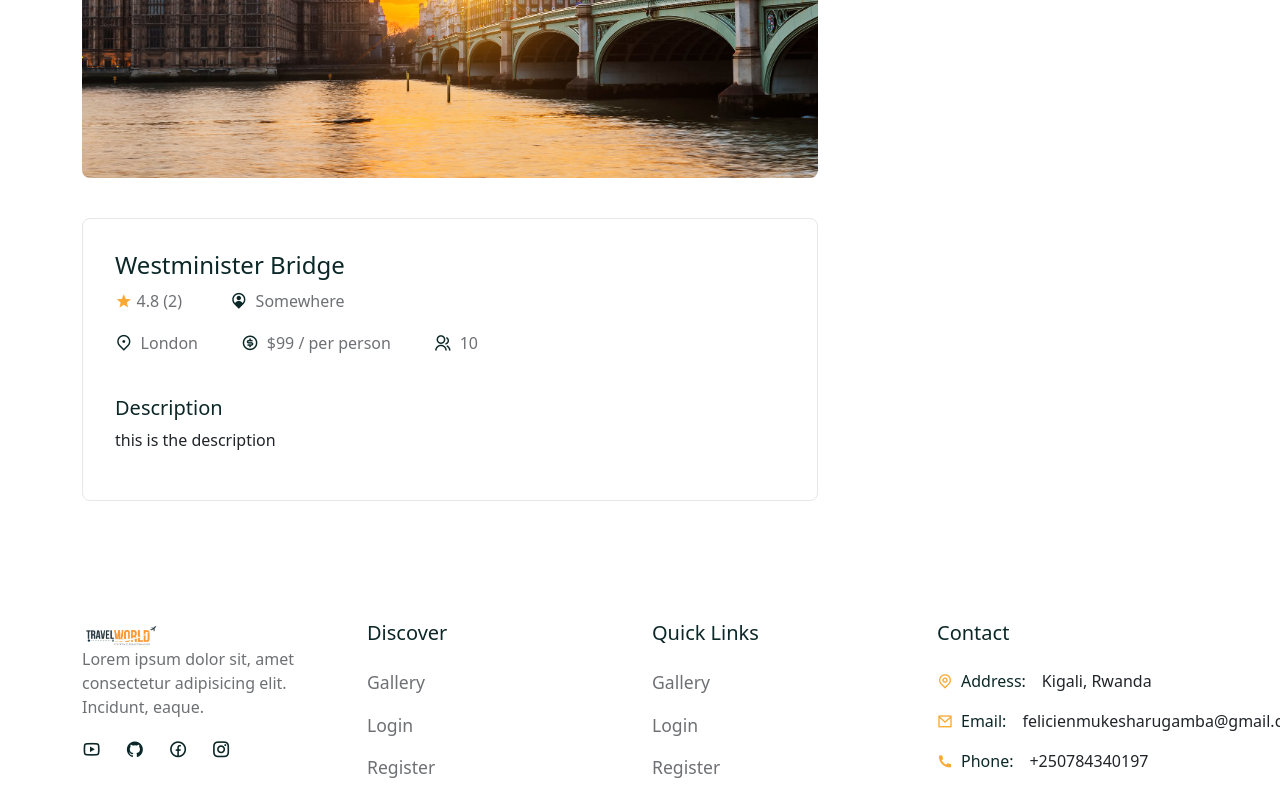
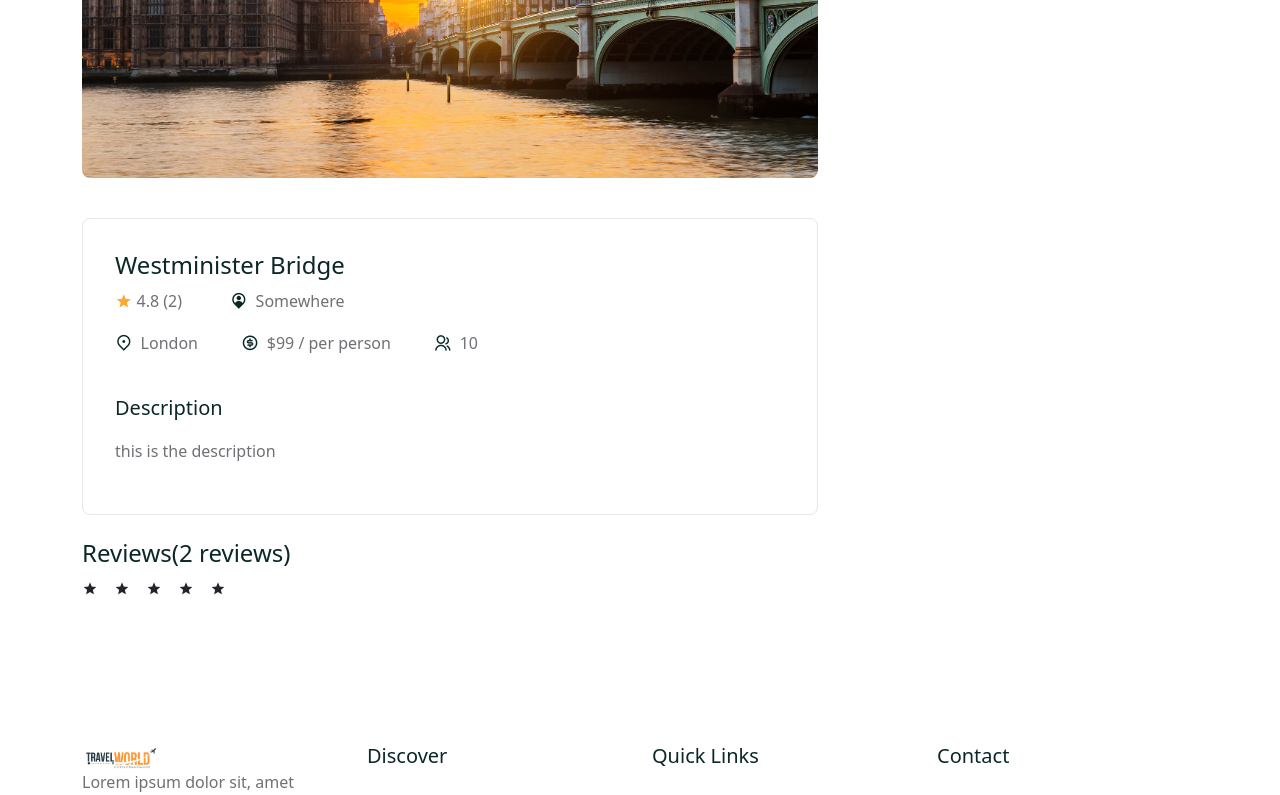
Before and after one commit to Felicien1992/Tour-full-project, a React (Create React App) app in the folder frontend/: page /tours/01 in a window 1280 px wide. Shown: the part 443-1238 px from the top of the page. Built offline with nearby package versions, Linux system fonts and the light colour scheme; a web font is replaced by a local one.

Commit message:
add form

```diff
--- a/frontend/src/pages/TourDetails.jsx
+++ b/frontend/src/pages/TourDetails.jsx
@@ -62,7 +62,8 @@ const TourDetails = () => {
                       <i class="ri-map-pin-2-line"></i> {city}
                     </span>
                     <span>
-                      <i class="ri-money-dollar-circle-line"></i> ${price} / per person
+                      <i class="ri-money-dollar-circle-line"></i> ${price} / per
+                      person
                     </span>
                     <span>
                       <i class="ri-group-line"></i> {maxGroupSize}
@@ -71,6 +72,32 @@ const TourDetails = () => {
                   <h5>Description</h5>
                   <p>{desc}</p>
                 </div>
+
+                {/*------ tour reviews section start--------*/}
+                <div className="tour__reviews mt-4">
+                  <h4>Reviews({reviews?.length} reviews)</h4>
+
+                  <Form>
+                    <div className="d-flex align-items-center gap-3 mb-4 rating__group">
+                      <span>
+                        <i class="ri-star-s-fill"></i>
+                      </span>
+                      <span>
+                        <i class="ri-star-s-fill"></i>
+                      </span>
+                      <span>
+                        <i class="ri-star-s-fill"></i>
+                      </span>
+                      <span>
+                        <i class="ri-star-s-fill"></i>
+                      </span>
+                      <span>
+                        <i class="ri-star-s-fill"></i>
+                      </span>
+                    </div>
+                  </Form>
+                </div>
+                {/*------ tour reviews section end--------*/}
               </div>
             </Col>
           </Row>
--- a/frontend/src/styles/tour-details.css
+++ b/frontend/src/styles/tour-details.css
@@ -34,3 +34,14 @@
     margin-top: 1rem;
     margin-bottom: 2.5rem;
 }
+
+.tour__info h5{
+    margin-bottom: 1rem;
+    font-style: 1.3rem;
+}
+
+.tour__info p {
+    line-height: 30px;
+    font-size: 1rem;
+    color: var(--text-color);
+}
```
